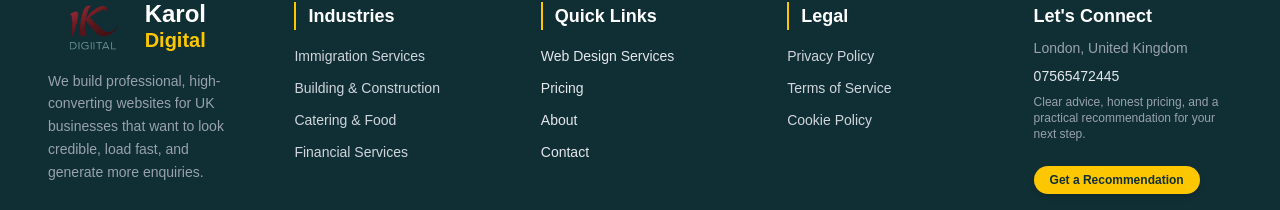
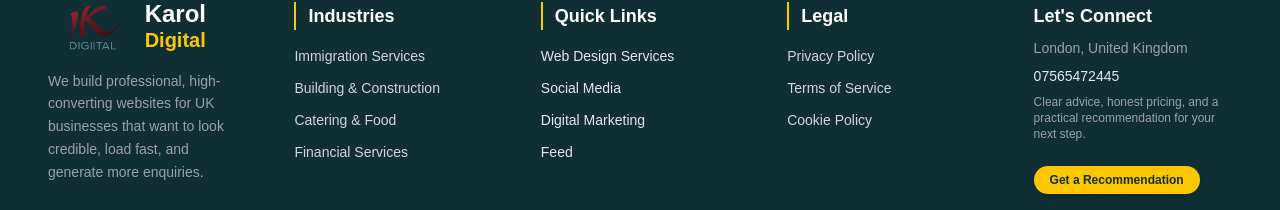
Before and after one commit to Getu4ever/karoldigital-site, a Next.js app: page / in a window 1280 px wide. Shown: the part 7613-7823 px from the top of the page. Built offline with nearby package versions, Linux system fonts and the light colour scheme.

Commit message:
update footer links

```diff
--- a/components/Footer.tsx
+++ b/components/Footer.tsx
@@ -85,18 +85,18 @@ export default function Footer() {
                 </Link>
               </li>
               <li>
-                <Link href="/pricing" className="hover:text-yellow-400 transition">
-                  Pricing
+                <Link href="/social-media" className="hover:text-yellow-400 transition">
+                  Social Media
                 </Link>
               </li>
               <li>
-                <Link href="/about" className="hover:text-yellow-400 transition">
-                  About
+                <Link href="/digital-marketing" className="hover:text-yellow-400 transition">
+                  Digital Marketing
                 </Link>
               </li>
               <li>
-                <Link href="/contact" className="hover:text-yellow-400 transition">
-                  Contact
+                <Link href="/news" className="hover:text-yellow-400 transition">
+                  Feed
                 </Link>
               </li>
             </ul>
```
